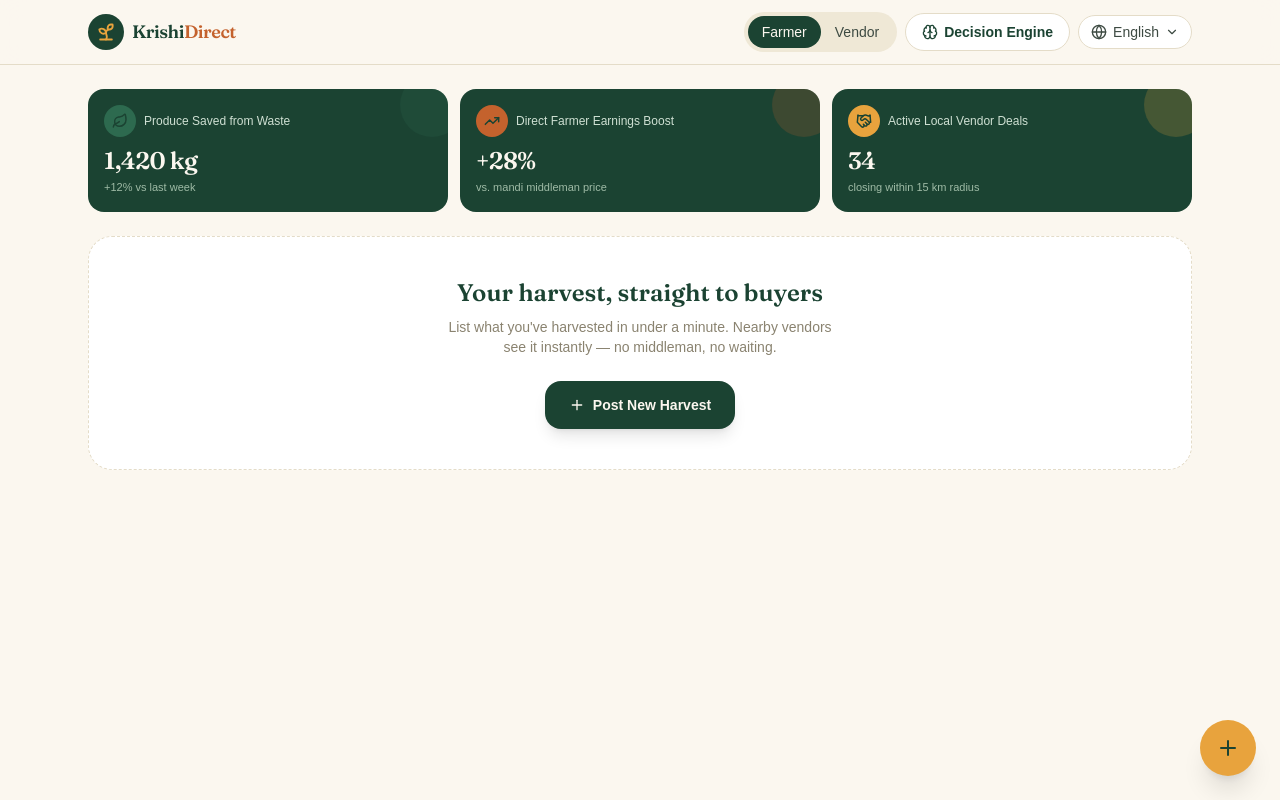
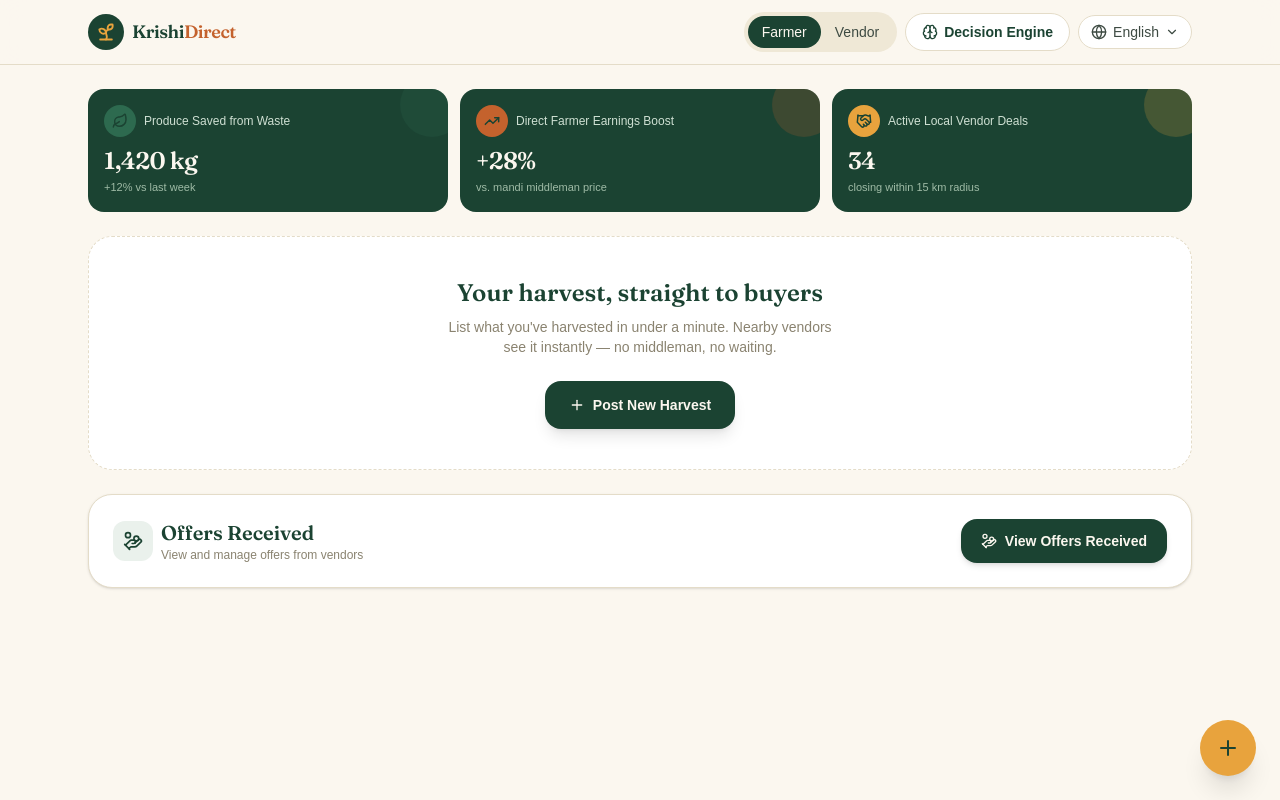
Before and after one commit to Ankush137coder/krishidirect, a Next.js app: page / in a window 1280 px wide. Built offline with nearby package versions, Linux system fonts and the light colour scheme.

Commit message:
Update page.tsx

```diff
--- a/app/page.tsx
+++ b/app/page.tsx
@@ -2,17 +2,24 @@
 "use client";
 
 import { useState } from "react";
-import { Plus } from "lucide-react";
+import Link from "next/link";
+import { Plus, HandCoins } from "lucide-react";
+
 import Navbar from "@/components/navbar";
 import ImpactStats from "@/components/ImpactStats";
 import VendorMarketplaceFeed from "@/components/VendorMarketplaceFeed";
 import CropListingModal from "@/components/CropListingModal";
+
 import { useTranslation } from "@/lib/i18n";
-import type { CropListing, ImpactMetrics, UserRole } from "@/types/marketplace";
+import type {
+  CropListing,
+  ImpactMetrics,
+  UserRole,
+} from "@/types/marketplace";
 
-// --- Demo seed data -------------------------------------------------------
-// In production this would come from an API route / Supabase query keyed on
-// the vendor's location and the farmer's own listings.
+// ---------------------------------------------------------------------------
+// Demo seed data
+// ---------------------------------------------------------------------------
 
 const MOCK_METRICS: ImpactMetrics = {
   totalProduceSavedKg: 1420,
@@ -31,7 +38,9 @@ const MOCK_LISTINGS: CropListing[] = [
     quantity: 8,
     unit: "quintal",
     pricePerUnit: 22,
-    harvestedAt: new Date(Date.now() - 4 * 60 * 60 * 1000).toISOString(),
+    harvestedAt: new Date(
+      Date.now() - 4 * 60 * 60 * 1000
+    ).toISOString(),
     quality: "standard",
     village: "Hinjewadi",
     district: "Pune",
@@ -42,6 +51,7 @@ const MOCK_LISTINGS: CropListing[] = [
     isBulkAvailable: true,
     createdAt: new Date().toISOString(),
   },
+
   {
     id: "2",
     farmerId: "f2",
@@ -50,7 +60,9 @@ const MOCK_LISTINGS: CropListing[] = [
     quantity: 40,
     unit: "kg",
     pricePerUnit: 18,
-    harvestedAt: new Date(Date.now() - 20 * 60 * 60 * 1000).toISOString(),
+    harvestedAt: new Date(
+      Date.now() - 20 * 60 * 60 * 1000
+    ).toISOString(),
     quality: "organic",
     village: "Wagholi",
     district: "Pune",
@@ -61,6 +73,7 @@ const MOCK_LISTINGS: CropListing[] = [
     isBulkAvailable: false,
     createdAt: new Date().toISOString(),
   },
+
   {
     id: "3",
     farmerId: "f3",
@@ -70,7 +83,9 @@ const MOCK_LISTINGS: CropListing[] = [
     quantity: 25,
     unit: "kg",
     pricePerUnit: 12,
-    harvestedAt: new Date(Date.now() - 2 * 60 * 60 * 1000).toISOString(),
+    harvestedAt: new Date(
+      Date.now() - 2 * 60 * 60 * 1000
+    ).toISOString(),
     quality: "organic",
     village: "Baner",
     district: "Pune",
@@ -81,6 +96,7 @@ const MOCK_LISTINGS: CropListing[] = [
     isBulkAvailable: false,
     createdAt: new Date().toISOString(),
   },
+
   {
     id: "4",
     farmerId: "f4",
@@ -90,7 +106,9 @@ const MOCK_LISTINGS: CropListing[] = [
     quantity: 12,
     unit: "quintal",
     pricePerUnit: 30,
-    harvestedAt: new Date(Date.now() - 50 * 60 * 60 * 1000).toISOString(),
+    harvestedAt: new Date(
+      Date.now() - 50 * 60 * 60 * 1000
+    ).toISOString(),
     quality: "standard",
     village: "Shirur",
     district: "Pune",
@@ -101,6 +119,7 @@ const MOCK_LISTINGS: CropListing[] = [
     isBulkAvailable: true,
     createdAt: new Date().toISOString(),
   },
+
   {
     id: "5",
     farmerId: "f5",
@@ -110,7 +129,9 @@ const MOCK_LISTINGS: CropListing[] = [
     quantity: 6,
     unit: "quintal",
     pricePerUnit: 85,
-    harvestedAt: new Date(Date.now() - 8 * 60 * 60 * 1000).toISOString(),
+    harvestedAt: new Date(
+      Date.now() - 8 * 60 * 60 * 1000
+    ).toISOString(),
     quality: "organic",
     village: "Mulshi",
     district: "Pune",
@@ -121,6 +142,7 @@ const MOCK_LISTINGS: CropListing[] = [
     isBulkAvailable: true,
     createdAt: new Date().toISOString(),
   },
+
   {
     id: "6",
     farmerId: "f6",
@@ -129,7 +151,9 @@ const MOCK_LISTINGS: CropListing[] = [
     quantity: 15,
     unit: "quintal",
     pricePerUnit: 16,
-    harvestedAt: new Date(Date.now() - 30 * 60 * 60 * 1000).toISOString(),
+    harvestedAt: new Date(
+      Date.now() - 30 * 60 * 60 * 1000
+    ).toISOString(),
     quality: "standard",
     village: "Chakan",
     district: "Pune",
@@ -142,73 +166,210 @@ const MOCK_LISTINGS: CropListing[] = [
   },
 ];
 
+// ---------------------------------------------------------------------------
+// Dashboard
+// ---------------------------------------------------------------------------
+
 export default function DashboardPage() {
   const { t } = useTranslation();
+
   const [role, setRole] = useState<UserRole>("farmer");
-  const [listings, setListings] = useState<CropListing[]>(MOCK_LISTINGS);
+
+  const [listings, setListings] =
+    useState<CropListing[]>(MOCK_LISTINGS);
+
   const [modalOpen, setModalOpen] = useState(false);
 
-  const handleNewListing = (partial: Partial<CropListing>) => {
+  // -------------------------------------------------------------------------
+  // Create new farmer listing
+  // -------------------------------------------------------------------------
+
+  const handleNewListing = (
+    partial: Partial<CropListing>
+  ) => {
     const newListing: CropListing = {
       id: crypto.randomUUID(),
+
       farmerId: "self",
       farmerName: "You",
+
       category: partial.category ?? "tomato",
+
       quantity: partial.quantity ?? 1,
+
       unit: partial.unit ?? "kg",
-      pricePerUnit: partial.pricePerUnit ?? 0,
-      harvestedAt: partial.harvestedAt ?? new Date().toISOString(),
-      quality: partial.quality ?? "standard",
+
+      pricePerUnit:
+        partial.pricePerUnit ?? 0,
+
+      harvestedAt:
+        partial.harvestedAt ??
+        new Date().toISOString(),
+
+      quality:
+        partial.quality ?? "standard",
+
       village: "Your village",
+
       district: "Pune",
+
       distanceKm: 0,
+
       latitude: 18.52,
+
       longitude: 73.85,
+
       farmerPhone: "+919999999999",
-      isBulkAvailable: partial.isBulkAvailable ?? false,
-      createdAt: new Date().toISOString(),
+
+      isBulkAvailable:
+        partial.isBulkAvailable ?? false,
+
+      createdAt:
+        new Date().toISOString(),
     };
-    setListings((prev) => [newListing, ...prev]);
+
+    setListings((prev) => [
+      newListing,
+      ...prev,
+    ]);
   };
+
+  // -------------------------------------------------------------------------
+  // UI
+  // -------------------------------------------------------------------------
 
   return (
     <div className="min-h-screen w-full max-w-full overflow-x-hidden bg-[#FBF7EF]">
-      <Navbar role={role} onRoleChange={setRole} />
+
+      {/* NAVBAR */}
+      <Navbar
+        role={role}
+        onRoleChange={setRole}
+      />
 
       <main className="mx-auto w-full max-w-6xl px-4 py-6 sm:px-6">
+
+        {/* IMPACT STATS */}
         <div className="mb-6 w-full">
-          <ImpactStats metrics={MOCK_METRICS} />
+          <ImpactStats
+            metrics={MOCK_METRICS}
+          />
         </div>
+
+        {/* ================================================================ */}
+        {/* VENDOR VIEW                                                      */}
+        {/* ================================================================ */}
 
         {role === "vendor" ? (
           <>
             <h1 className="mb-4 font-serif text-2xl font-semibold text-[#1B4332]">
               {t("dashboard.freshNearYou")}
             </h1>
-            <VendorMarketplaceFeed listings={listings} />
+
+            <VendorMarketplaceFeed
+              listings={listings}
+            />
           </>
         ) : (
-          <div className="w-full rounded-3xl border border-dashed border-[#E4DCC8] bg-white p-6 text-center sm:p-10">
+
+          /* ================================================================
+             FARMER VIEW
+             ================================================================ */
+
+          <div className="w-full">
+
+            {/* Farmer welcome card */}
+            <div className="rounded-3xl border border-dashed border-[#E4DCC8] bg-white p-6 text-center sm:p-10">
+
               <h1 className="mb-2 font-serif text-2xl font-semibold text-[#1B4332]">
                 {t("dashboard.heroTitle")}
               </h1>
+
               <p className="mx-auto mb-6 max-w-sm text-sm text-[#8A8370]">
                 {t("dashboard.heroDescription")}
               </p>
+
+              {/* Post Harvest */}
               <button
-              onClick={() => setModalOpen(true)}
+                onClick={() =>
+                  setModalOpen(true)
+                }
                 className="inline-flex items-center gap-2 rounded-2xl bg-[#1B4332] px-6 py-3.5 text-sm font-semibold text-[#FBF7EF] shadow-lg transition-transform active:scale-[0.98]"
               >
-              <Plus className="h-4 w-4" /> {t("dashboard.postNewHarvest")}
+                <Plus className="h-4 w-4" />
+
+                {t(
+                  "dashboard.postNewHarvest"
+                )}
               </button>
+
+            </div>
+
+            {/* ============================================================ */}
+            {/* FARMER OFFERS BUTTON                                         */}
+            {/* ============================================================ */}
+
+            <div className="mt-6 rounded-3xl border border-[#E4DCC8] bg-white p-5 shadow-sm sm:p-6">
+
+              <div className="flex flex-col gap-4 sm:flex-row sm:items-center sm:justify-between">
+
+                <div>
+
+                  <div className="flex items-center gap-2">
+
+                    <div className="grid h-10 w-10 place-items-center rounded-xl bg-[#EAF1EC]">
+
+                      <HandCoins className="h-5 w-5 text-[#1B4332]" />
+
+                    </div>
+
+                    <div>
+
+                      <h2 className="font-serif text-xl font-semibold text-[#1B4332]">
+                        Offers Received
+                      </h2>
+
+                      <p className="text-xs text-[#8A8370]">
+                        View and manage offers from vendors
+                      </p>
+
+                    </div>
+
+                  </div>
+
+                </div>
+
+                {/* BUTTON TO FARMER OFFERS PAGE */}
+
+                <Link
+                  href="/farmer-offers"
+                  className="inline-flex items-center justify-center gap-2 rounded-2xl bg-[#1B4332] px-5 py-3 text-sm font-semibold text-[#FBF7EF] shadow-md transition-all hover:bg-[#2D6A4F] active:scale-[0.98]"
+                >
+
+                  <HandCoins className="h-4 w-4" />
+
+                  View Offers Received
+
+                </Link>
+
+              </div>
+
+            </div>
+
           </div>
         )}
+
       </main>
 
-      {/* Floating action button for farmers, mirrors the empty-state CTA */}
+      {/* ================================================================ */}
+      {/* FLOATING FARMER BUTTON                                           */}
+      {/* ================================================================ */}
+
       {role === "farmer" && (
         <button
-          onClick={() => setModalOpen(true)}
+          onClick={() =>
+            setModalOpen(true)
+          }
           aria-label="Post new harvest"
           className="fixed bottom-6 right-6 z-30 grid h-14 w-14 place-items-center rounded-full bg-[#E8A33D] text-[#1B4332] shadow-xl transition-transform active:scale-95"
         >
@@ -216,11 +377,18 @@ export default function DashboardPage() {
         </button>
       )}
 
+      {/* ================================================================ */}
+      {/* CROP LISTING MODAL                                               */}
+      {/* ================================================================ */}
+
       <CropListingModal
         open={modalOpen}
-        onClose={() => setModalOpen(false)}
+        onClose={() =>
+          setModalOpen(false)
+        }
         onSubmit={handleNewListing}
       />
+
     </div>
   );
 }
```
Lines whose indentation alone changed are shown as unchanged.
